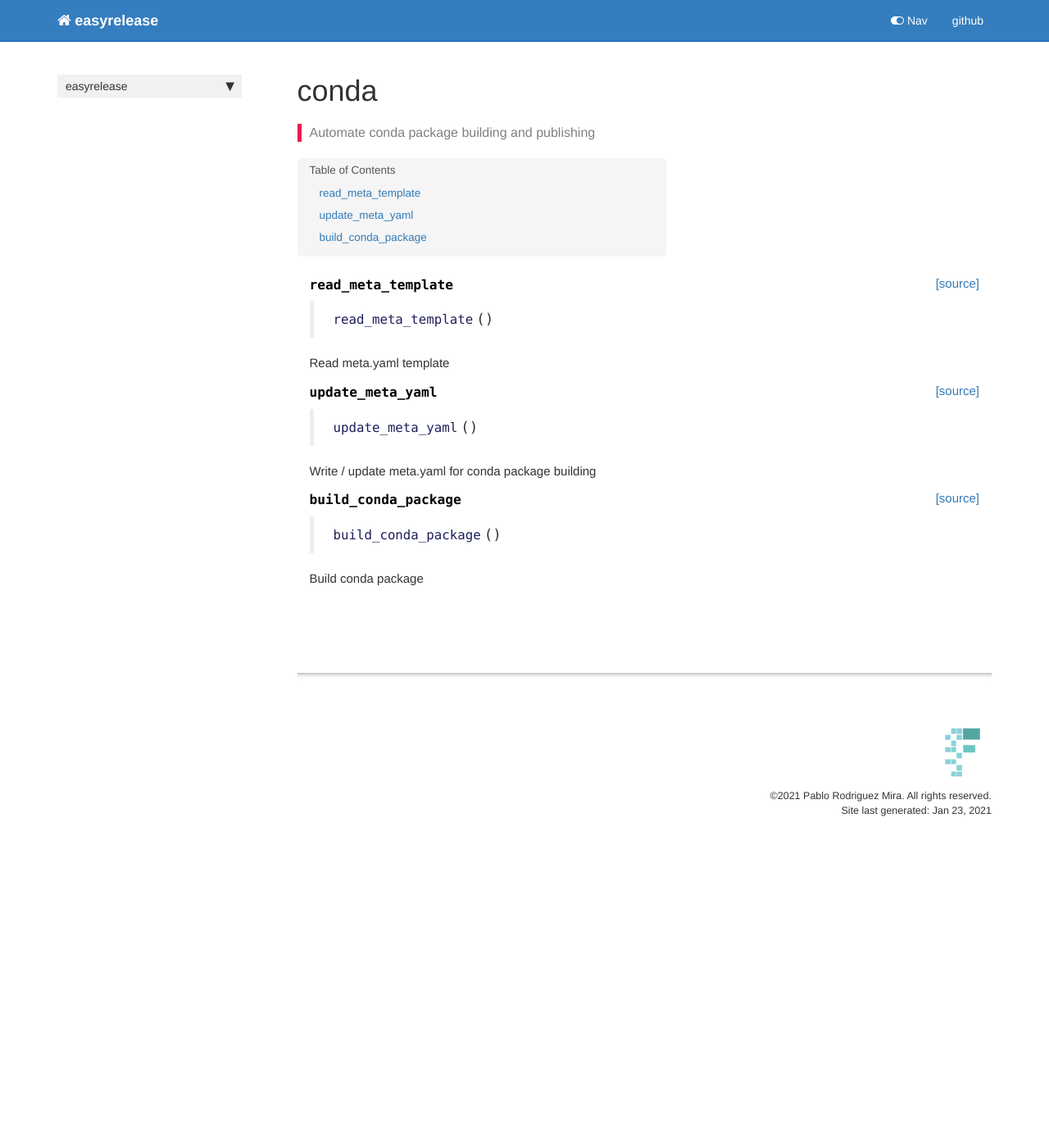
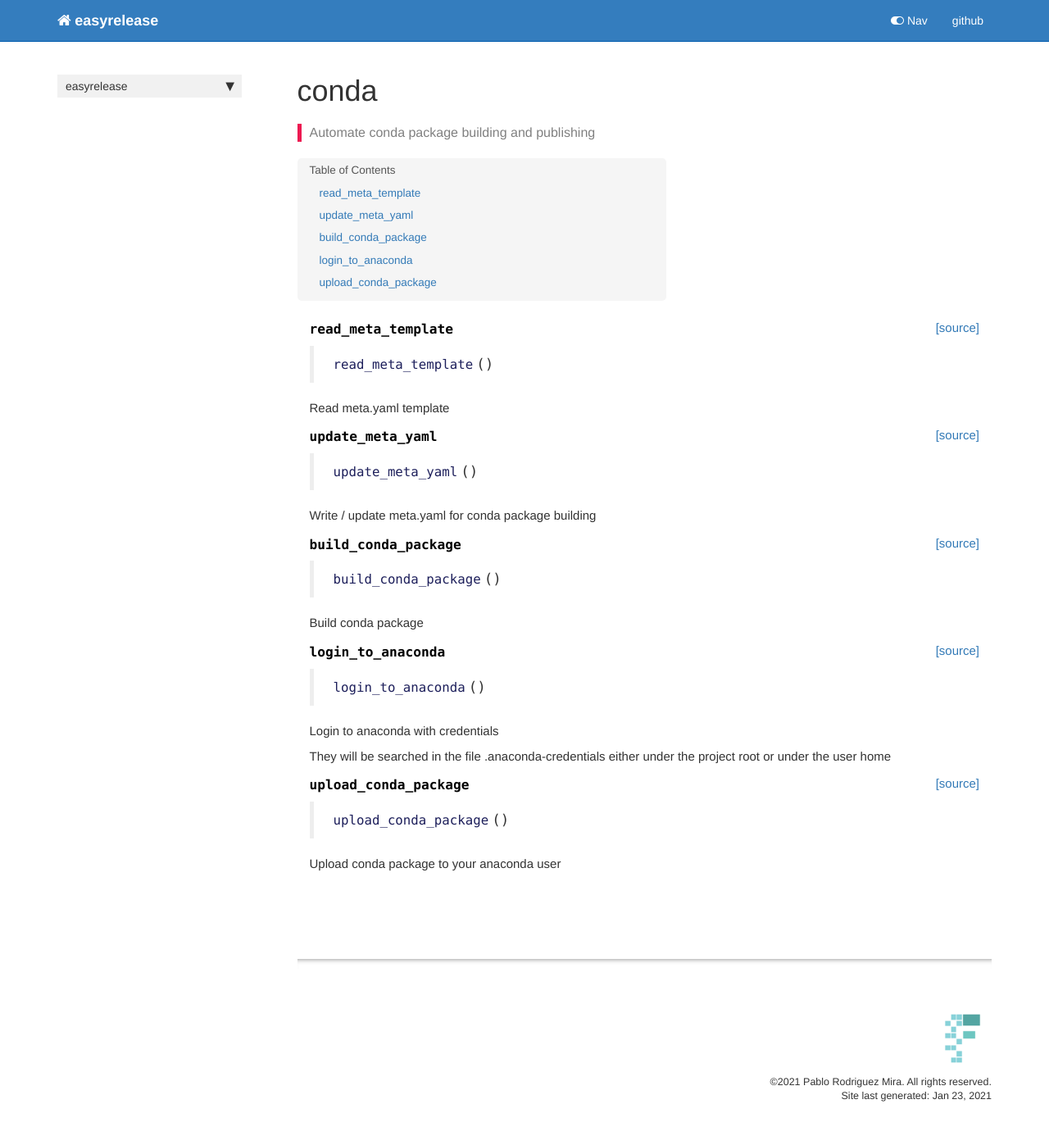
Before and after one commit to PabloRMira/easyrelease, a Jekyll site: the page built from docs/conda.html, in a window 1280 px wide. Shown: the whole page at 82% size. Built offline with Jekyll 4.4.1, drawn with Linux system fonts in a browser that asks for light colours; nearby versions of some CDN libraries; comment, search, counter and statistics services are not loaded; before the commit the page ends 1049 px from its top, so only the background shows below that.

Commit message:
add functions to login to anaconda and upload packages to anaconda

```diff
--- a/docs/conda.html
+++ b/docs/conda.html
@@ -132,4 +132,70 @@ nb_path: "nbs/02_conda.ipynb"
 </div>
     {% endraw %}
 
+    {% raw %}
+
+<div class="cell border-box-sizing code_cell rendered">
+
+<div class="output_wrapper">
+<div class="output">
+
+<div class="output_area">
+
+
+<div class="output_markdown rendered_html output_subarea ">
+<h4 id="login_to_anaconda" class="doc_header"><code>login_to_anaconda</code><a href="https://github.com/PabloRMira/easyrelease/tree/main/easyrelease/conda.py#L52" class="source_link" style="float:right">[source]</a></h4><blockquote><p><code>login_to_anaconda</code>()</p>
+</blockquote>
+<p>Login to anaconda with credentials</p>
+<p>They will be searched in the file .anaconda-credentials
+either under the project root or under the user home</p>
+
 </div>
+
+</div>
+
+</div>
+</div>
+
+</div>
+    {% endraw %}
+
+    {% raw %}
+
+<div class="cell border-box-sizing code_cell rendered">
+
+</div>
+    {% endraw %}
+
+    {% raw %}
+
+<div class="cell border-box-sizing code_cell rendered">
+
+<div class="output_wrapper">
+<div class="output">
+
+<div class="output_area">
+
+
+<div class="output_markdown rendered_html output_subarea ">
+<h4 id="upload_conda_package" class="doc_header"><code>upload_conda_package</code><a href="https://github.com/PabloRMira/easyrelease/tree/main/easyrelease/conda.py#L64" class="source_link" style="float:right">[source]</a></h4><blockquote><p><code>upload_conda_package</code>()</p>
+</blockquote>
+<p>Upload conda package to your anaconda user</p>
+
+</div>
+
+</div>
+
+</div>
+</div>
+
+</div>
+    {% endraw %}
+
+    {% raw %}
+
+<div class="cell border-box-sizing code_cell rendered">
+
+</div>
+    {% endraw %}
+
+</div>
--- a/easyrelease/_nbdev.py
+++ b/easyrelease/_nbdev.py
@@ -17,6 +17,8 @@ index = {"get_repo_name": "00_gh.ipynb",
          "read_meta_template": "02_conda.ipynb",
          "update_meta_yaml": "02_conda.ipynb",
          "build_conda_package": "02_conda.ipynb",
+         "login_to_anaconda": "02_conda.ipynb",
+         "upload_conda_package": "02_conda.ipynb",
          "init_configs": "03_cli.ipynb",
          "check_git_dir": "04_utils.ipynb",
          "check_project_root": "04_utils.ipynb",
```
Also changed, not shown: docs/utils.html (+6 -6 lines), easyrelease/conda.py (+28 -6 lines), easyrelease/utils.py (+15 -8 lines), 4 other files.
